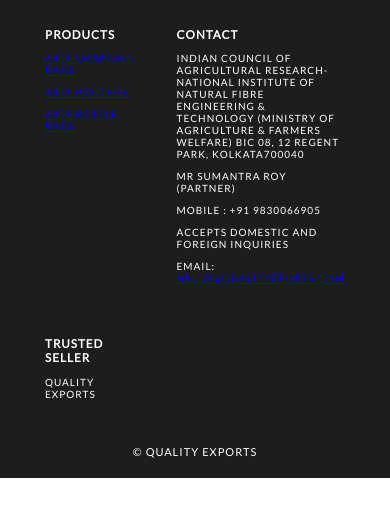
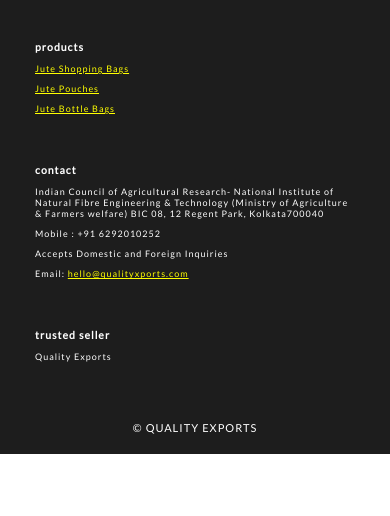
Before and after one commit to prabuddha369/Quality-Exports, a plain HTML site: page footer.html in a window 390 px wide. Drawn offline with Linux system fonts and the light colour scheme.

Commit message:
little client request fix

```diff
--- a/css/footer.css
+++ b/css/footer.css
@@ -12,7 +12,6 @@ body
     letter-spacing: 1px;
     display: grid;
     grid-template-columns: repeat(4, 1fr);
-    text-transform: uppercase;
     font-size: 15px;
     padding: 15px 300px;
     box-sizing: border-box;
@@ -116,3 +115,16 @@ transition: all .3s cubic-bezier(0.445, 0.05, 0.55, 0.95);
         padding: 0 25px;
     }
 }
+@media(max-width: 400px)
+{
+    #containerFooter
+    {
+        grid-template-columns: 1fr;
+        padding: 15px;
+        font-size: 12px;
+    }
+    #webFooter
+    {
+        font-size: 9px;
+    }
+}
--- a/footer.html
+++ b/footer.html
@@ -18,9 +18,9 @@
 
                 <div id="webFooter">
                     <h3> products </h3>
-                    <p><a href="#jute-shopping-bag"> Jute Shopping Bags </a></p>
-                    <p><a href="#jute-pouch"> Jute Pouches </a></p>
-                    <p><a href="#jute-bottle-bag"> Jute Bottle Bags </a></p>
+                    <p><a href="#jute-shopping-bag" style="color: yellow;"> Jute Shopping Bags </a></p>
+                    <p><a href="#jute-pouch" style="color: yellow;"> Jute Pouches </a></p>
+                    <p><a href="#jute-bottle-bag" style="color: yellow;"> Jute Bottle Bags </a></p>
                 </div>
                 <div id="webFooter">
                     <h3> contact </h3>
@@ -30,10 +30,9 @@
                         (Ministry of Agriculture & Farmers welfare)
                         BIC 08, 12 Regent Park,
                         Kolkata700040 </p>
-                    <p> Mr Sumantra Roy (Partner) </p>
-                    <p> Mobile : +91 9830066905 </p>
+                    <p> Mobile : +91 6292010252 </p>
                     <p> Accepts Domestic and Foreign Inquiries </p>
-                    <p> Email: <a href="mailto:quality.exports3@gmail.com">hello@qualityxports.com</a> </p>
+                    <p> Email: <a href="mailto:quality.exports3@gmail.com" style="color: yellow;">hello@qualityxports.com</a> </p>
                 </div>
                 <div id="webFooter">
                     <h3> trusted seller </h3>
```
